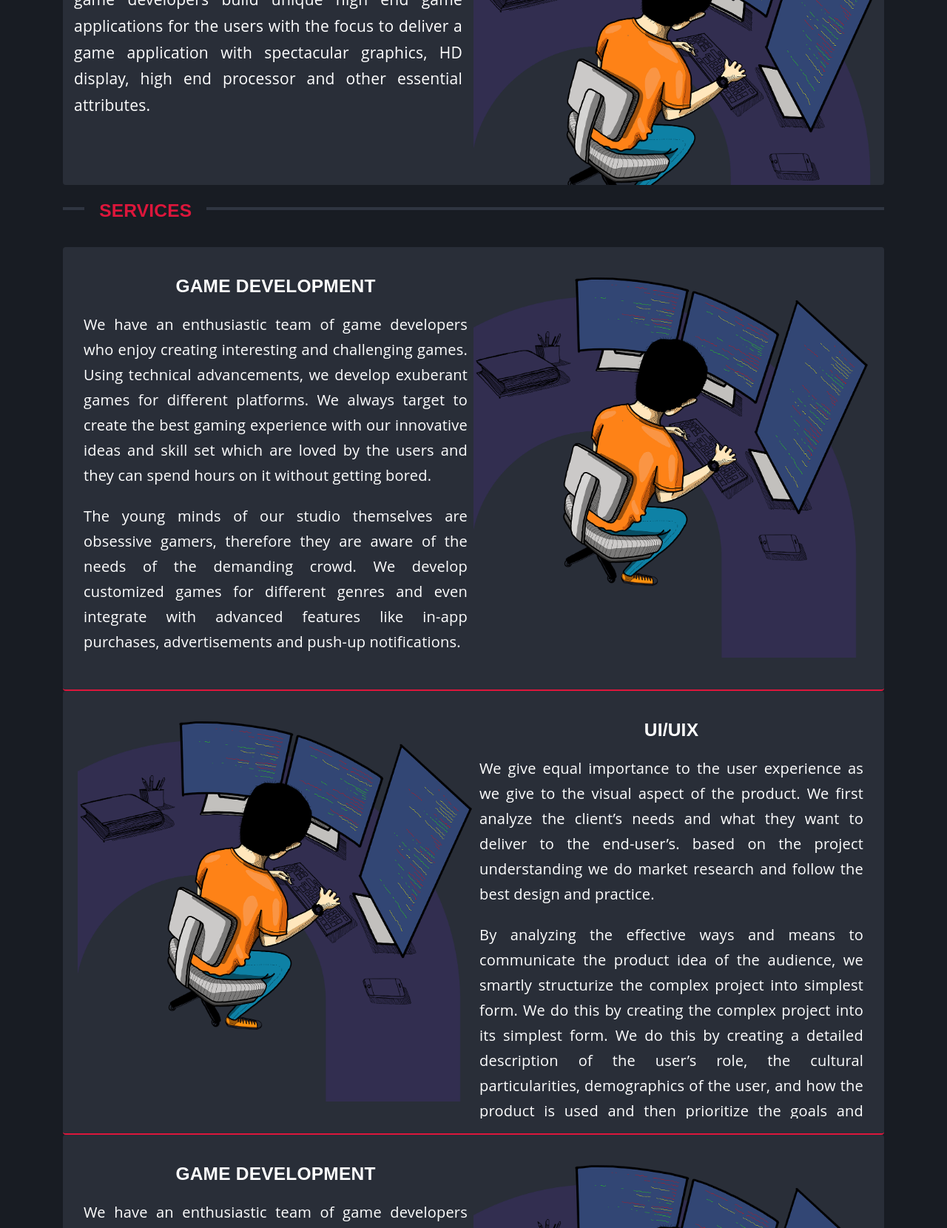
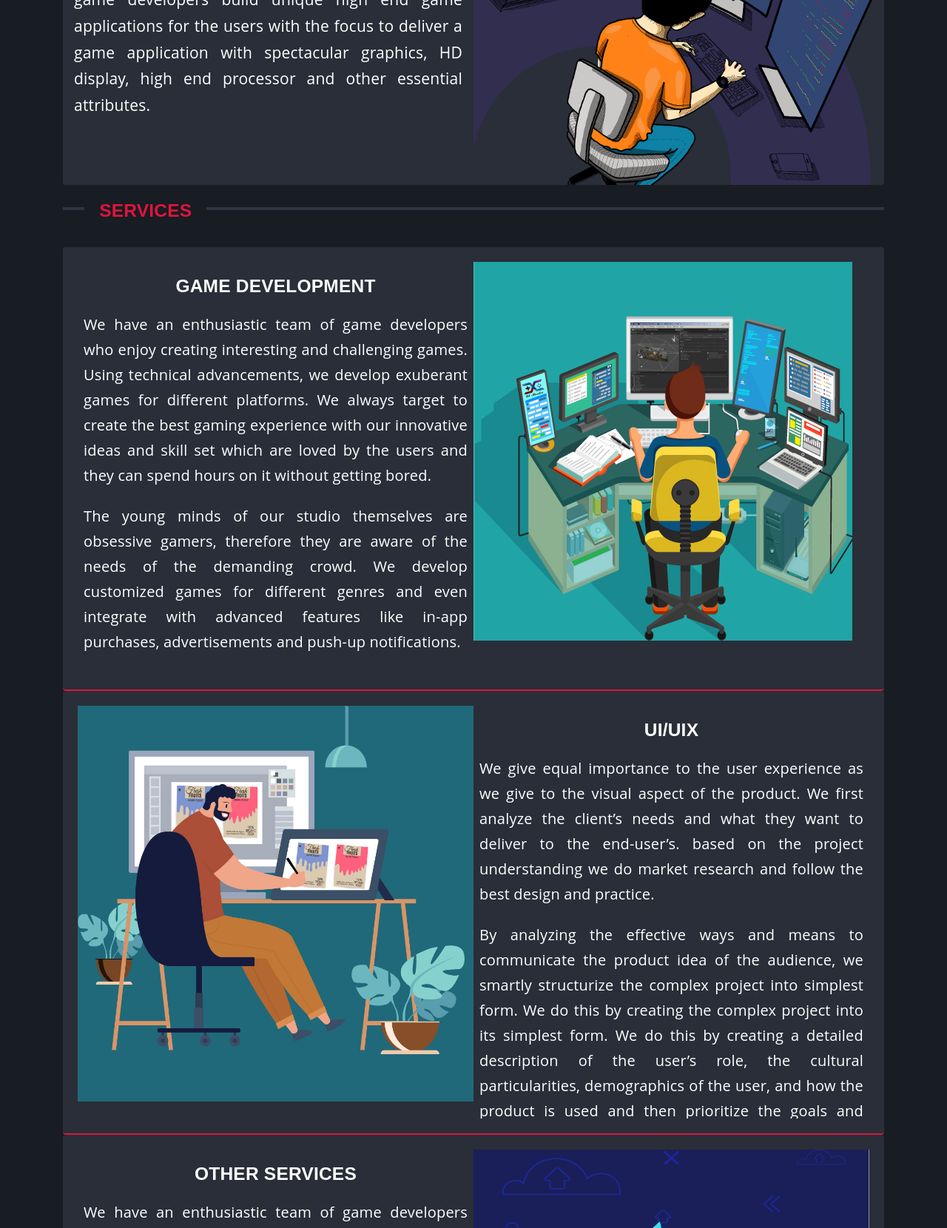
Before and after one commit to shashankdev12/zerooneStudio, a PHP site: page / in a window 1280 px wide. Shown: the part 961-2621 px from the top of the page at 74% size. Run offline with PHP 8.4, Linux system fonts and the light colour scheme; some libraries are stand-ins or nearby versions.

Commit message:
commit999

```diff
--- a/index.php
+++ b/index.php
@@ -365,7 +365,8 @@
 														</p>
 													</div>
 													<!-- <div class="" >
-														<img src="assets/images/about_us.png" class="img-responsive" alt="" />
+														<img src="assets/images/developer.jpg" class="img-responsive" alt="" />
+
 													</div> -->
 												</div>
 											</div>
@@ -400,7 +401,7 @@
 											<div class="nk-news-box-list">
 												<div class="nano">
 													<div class="nano-content">
-														<img src="assets/images/about_us.png" class="img-fluid" alt="" />
+														<img src="assets/images/developer.jpg" class="img-fluid" alt="" />
 													</div>
 												</div>
 											</div>
@@ -409,7 +410,7 @@
 											<div class="nk-news-box-list">
 												<div class="nano">
 													<div class="nano-content">
-														<img src="assets/images/about_us.png" class="img-fluid" alt="" />
+														<img src="assets/images/1024-(img-3).jpg" class="img-fluid" alt="" />
 													</div>
 												</div>
 											</div>
@@ -429,7 +430,7 @@
 											<div class="nk-news-box-list" >
 												<div class="nano">
 													<div class="nano-content" style="font-size:20px;color:#fff;padding:8px;text-align:justify">
-														<h3 style="text-align:center;padding-top:10px">Game Development</h3>
+														<h3 style="text-align:center;padding-top:10px">Other Services</h3>
 														<p>We have an enthusiastic team of game developers who enjoy creating interesting and challenging games. Using technical advancements, we develop exuberant games for different platforms. We always target to create the best gaming experience with our innovative ideas and skill set which are loved by the users and they can spend hours on it without getting bored.</p>
 
 														<p>The young minds of our studio themselves are obsessive gamers, therefore they are aware of the needs of the demanding crowd. We develop customized games for different genres and even integrate with advanced features like in-app purchases, advertisements and push-up notifications.</p>
@@ -439,7 +440,7 @@
 											<div class="nk-news-box-list">
 												<div class="nano">
 													<div class="nano-content">
-														<img src="assets/images/about_us.png" class="img-fluid" alt="" />
+														<img src="assets/images/1.jpg" class="img-fluid" alt="" />
 													</div>
 												</div>
 											</div>
@@ -543,7 +544,7 @@
 									<div class="ghostkit-twitter-item-content">
 										<div class="ghostkit-twitter-item-meta">
 											<div class="ghostkit-twitter-item-meta-name">
-												<a href="https://twitter.com/nkdevv/" target="_blank"> <strong>nK</strong>  <span>@nkdevv</span>
+												<a href="https://twitter.com/nkdevv/" target="_blank"> <strong>zeroOne</strong>  <span>@gmail.com</span>
 												</a>
 											</div>
 											<div class="ghostkit-twitter-item-meta-date"> <a href="https://twitter.com/nkdevv/status/1248158388078497793" target="_blank">Apr 9</a>
```
Also changed, not shown: assets/images/(img-3)-512.jpg (added), assets/images/1.jpg (added), assets/images/1024-(img-3).jpg (added), assets/images/512-(1).jpg (added), assets/images/developer.jpg (added), assets/images/developer2.jpg (added).
